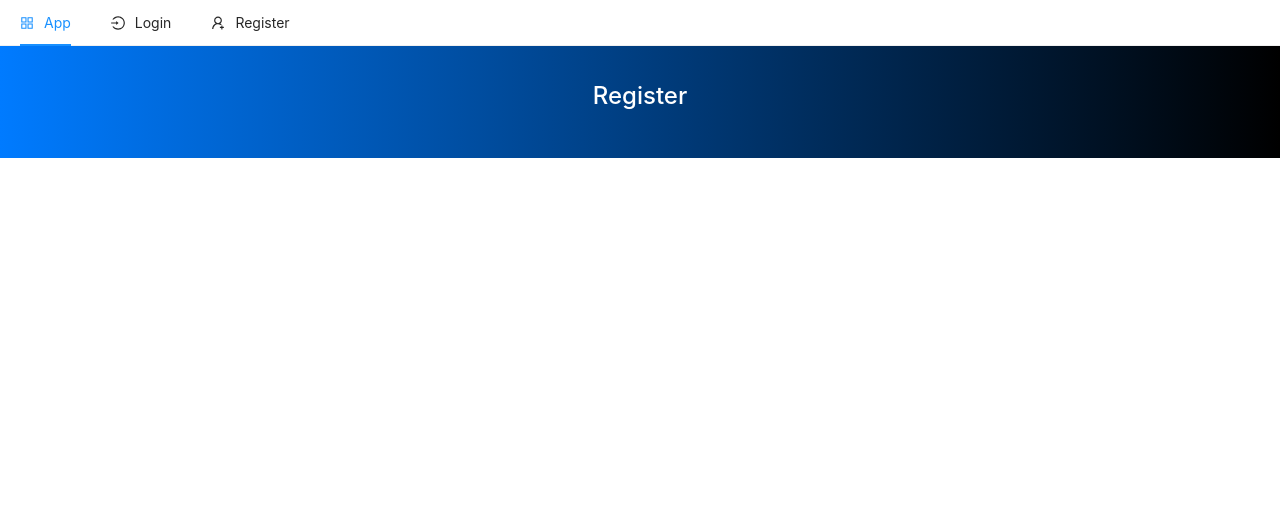
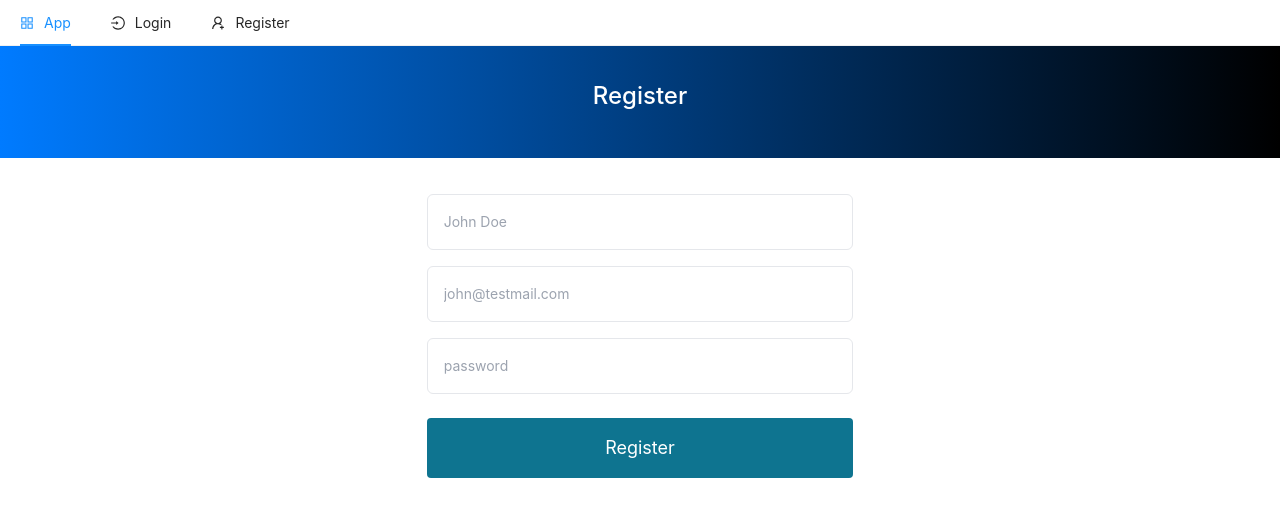
Before and after one commit to codepantha/codeschool, a Next.js app: page /register in a window 1280 px wide. Shown: the top 516 px of the page. Built offline with nearby package versions, Linux system fonts and the light colour scheme.

Commit message:
create and style user registration form in register page

```diff
--- a/pages/register.js
+++ b/pages/register.js
@@ -1,13 +1,66 @@
-import React from 'react'
+import React, { useState} from 'react';
+
+const defaultState = {
+  name: '',
+  email: '',
+  password: ''
+};
 
 const register = () => {
+  const [registerState, setRegisterState] = useState(defaultState)
+
+  const { name, email, password } = registerState;
+
+  const handleChange = (e) => {
+    const { name, value } = e.target;
+    setRegisterState({...registerState, [name]: value})
+  }
+
+  const handleSubmit = (e) => {
+    e.preventDefault();
+    console.table({name, email, password})
+  }
+
   return (
-    <header className="h-28 primaryGradient flex flex-col justify-center items-center">
-      <h1 className="text-white text-2xl">
-        Register
-      </h1>
-    </header>
-  )
-}
+    <>
+      <header className="h-28 primaryGradient flex flex-col justify-center items-center">
+        <h1 className="text-white text-2xl">Register</h1>
+      </header>
+      <section className="w-full">
+        <form onSubmit={handleSubmit} className="w-11/12 md:w-1/3 mx-auto mt-9">
+          <input
+            className="w-full p-4 mb-4 border rounded-md outline-none"
+            name="name"
+            type="text"
+            value={name}
+            onChange={handleChange}
+            placeholder="John Doe"
+            required
+          />
+          <input
+            className="w-full p-4 mb-4 border rounded-md outline-none"
+            name="email"
+            type="email"
+            value={email}
+            onChange={handleChange}
+            placeholder="john@testmail.com"
+            required
+          />
+          <input
+            className="w-full p-4 mb-4 border rounded-md outline-none"
+            name="password"
+            type="password"
+            value={password}
+            onChange={handleChange}
+            placeholder="password"
+            required
+          />
 
-export default register
+          <button className="w-full mt-2 p-4 rounded bg-cyan-700 hover:bg-cyan-900 text-white text-lg" type="submit">Register</button>
+        </form>
+      </section>
+    </>
+  );
+};
+
+export default register;
```
